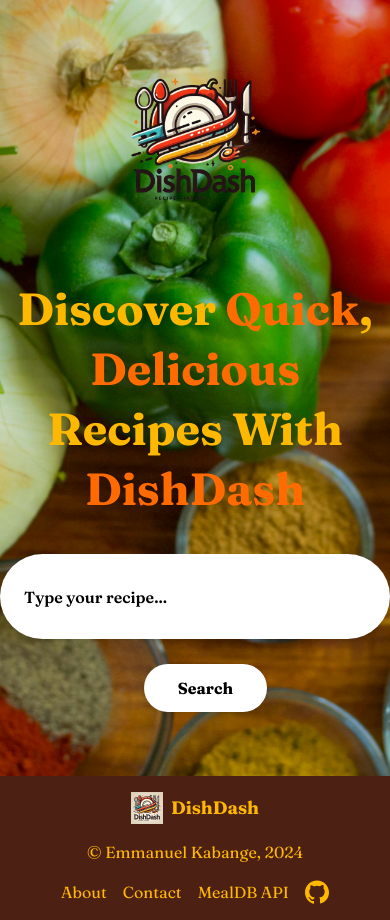
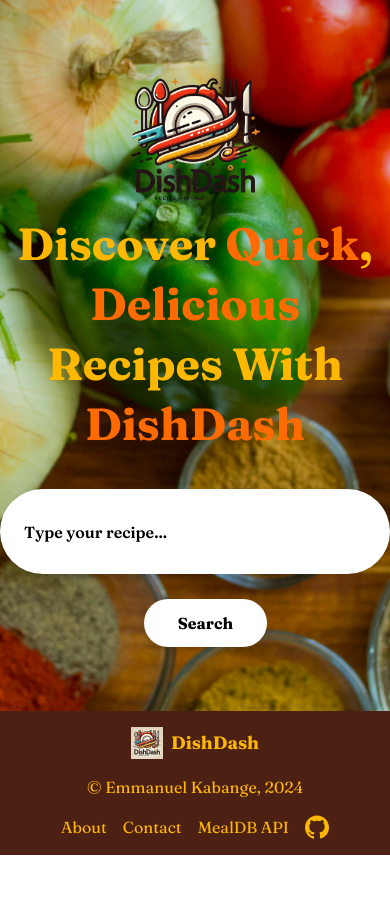
Before and after one commit to emmanuelkabange/capstone-project, a React (Vite) app in the folder recipe-finder/: page / in a window 390 px wide. After the commit the page ends 855 px from the top, so only its background shows below. Built offline with nearby package versions, Linux system fonts and the light colour scheme.

Commit message:
margin updated again

```diff
--- a/recipe-finder/src/HomePage.jsx
+++ b/recipe-finder/src/HomePage.jsx
@@ -50,7 +50,7 @@
         />
 
         {/* Header Text */}
-        <h1 className="text-[45px] font-bold text-brandYellow mt-[65px] sm:mt-[30px] leading-[60px]">
+        <h1 className="text-[45px] font-bold text-brandYellow  sm:mt-[30px] leading-[60px]">
           Discover <span className="text-brandOrange">Quick</span>,{" "}
           <span className="text-brandOrange">Delicious</span> Recipes With{" "}
           <br />
```
